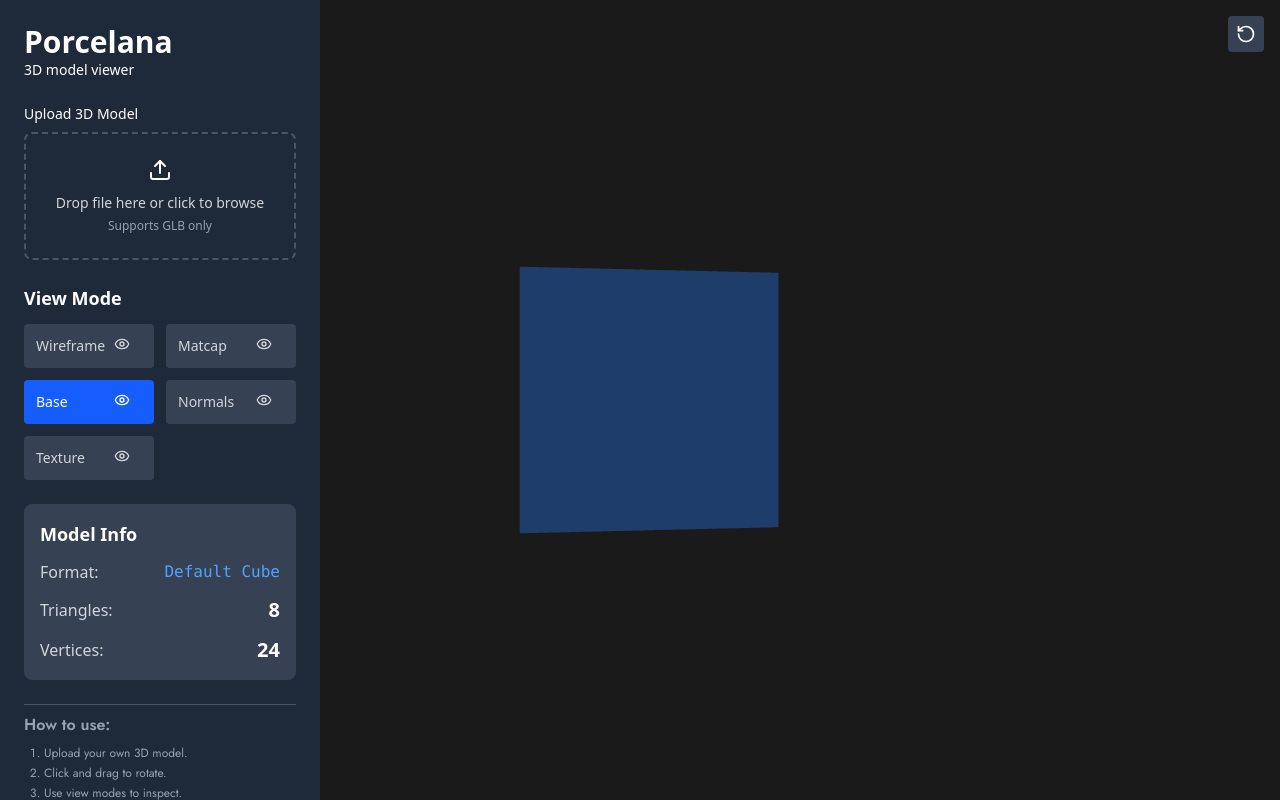
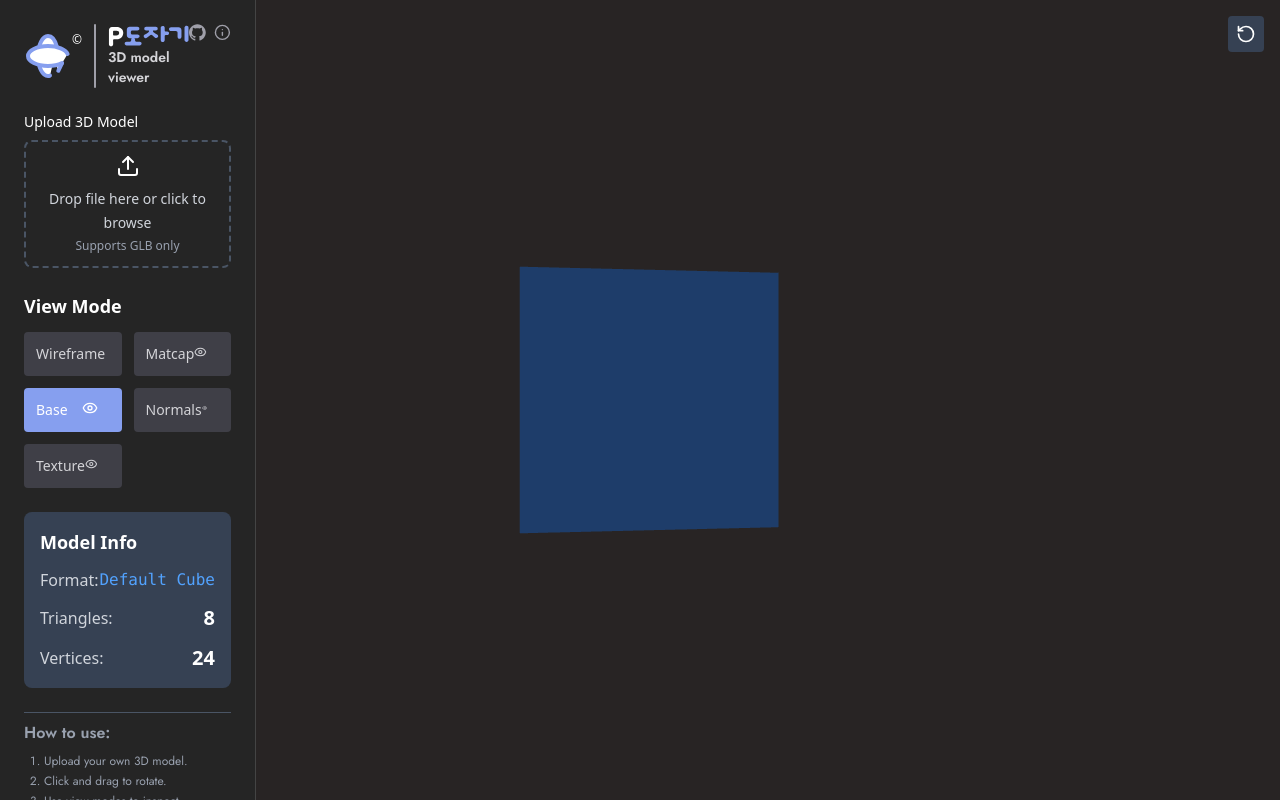
Before and after one commit to Chai-NET/Porcelana, a React (Vite) app: page / in a window 1280 px wide. Built offline with nearby package versions, Linux system fonts and the light colour scheme.

Commit message:
0.11 | Visual fixes

```diff
--- a/package.json
+++ b/package.json
@@ -14,6 +14,7 @@
     "lucide-react": "^0.511.0",
     "react": "^19.1.0",
     "react-dom": "^19.1.0",
+    "react-icons": "^5.5.0",
     "tailwindcss": "^4.1.7",
     "three": "^0.176.0"
   },
--- /dev/null
+++ b/src/components/3d-viewer/SidePanel/TitlePanel.jsx
@@ -0,0 +1,33 @@
+import LogoTitle from "../../../assets/logoTitle.svg";
+import { SiGithub } from "react-icons/si";
+import { LuRotate3D, LuInfo } from "react-icons/lu";
+
+export default function Title() {
+  return (
+    <>
+      <div className="mb-6 flex items-start justify-between">
+        <div className="flex w-full items-center gap-3">
+          <div className="flex">
+            <LuRotate3D className="stroke-accent size-12 fill-white" />
+            <p className="text-xs">&#169;</p>
+          </div>
+          <div className="h-16 w-[3px] rounded-full bg-zinc-400" />
+          <div>
+            <img
+              src={LogoTitle}
+              className="w-32"
+              alt="Porcelana (Korean: P-Ceramic)"
+            />
+            <h3 className="font-jost text-sm font-semibold text-zinc-300">
+              3D model viewer
+            </h3>
+          </div>
+        </div>
+        <div className="flex w-13 gap-2 text-zinc-400">
+          <SiGithub className="size-full" />
+          <LuInfo className="size-full" />
+        </div>
+      </div>
+    </>
+  );
+}
--- a/src/components/3d-viewer/SidePanel/ViewModeControls.jsx
+++ b/src/components/3d-viewer/SidePanel/ViewModeControls.jsx
@@ -19,8 +19,8 @@ const ViewModeControls = ({ viewMode, setViewMode }) => (
           onClick={() => setViewMode(key)}
           className={`flex w-full justify-between rounded p-3 text-left text-sm text-nowrap transition-colors ${
             viewMode === key
-              ? "bg-blue-600 text-white"
-              : "bg-gray-700 text-gray-300 hover:bg-gray-600"
+              ? "bg-accent text-white"
+              : "bg-zinc-700 text-zinc-300 hover:bg-gray-600"
           }`}
         >
           {label}
--- a/src/components/3d-viewer/SidePanel/ViewModes.jsx
+++ /dev/null
@@ -1,31 +0,0 @@
-import { Eye } from "lucide-react";
-
-const ViewModes = ({ viewMode, setViewMode }) => (
-  <div className="absolute top-3 left-1/2 z-30 flex -translate-x-1/2 items-center justify-center">
-    <div className="flex justify-between gap-3">
-      {[
-        { key: "wireframe", label: "Wireframe" },
-        { key: "matcap", label: "Matcap" },
-        { key: "basecolor", label: "Base" },
-        // Vertex Normals:
-        { key: "normals", label: "Normals" },
-        { key: "texture", label: "Texture" },
-      ].map(({ key, label }) => (
-        <button
-          key={key}
-          onClick={() => setViewMode(key)}
-          className={`flex w-full justify-between rounded p-3 text-left text-sm text-nowrap transition-colors ${
-            viewMode === key
-              ? "bg-blue-600 text-white"
-              : "bg-gray-700 text-gray-300 hover:bg-gray-600"
-          }`}
-        >
-          {label}
-          <Eye size={16} className="mr-3 inline" />
-        </button>
-      ))}
-    </div>
-  </div>
-);
-
-export default ViewModes;
--- a/src/components/3d-viewer/SidePanel/sidePanel.jsx
+++ b/src/components/3d-viewer/SidePanel/sidePanel.jsx
@@ -1,12 +1,12 @@
 import FileUpload from "./FileUpload";
 import ViewModeControls from "./ViewModeControls";
 import ModelInfo from "./ModelInfo";
+import TitlePanel from "./TitlePanel";
 import Instructions from "./Instructions";
 
 const SidePanel = ({ viewMode, setViewMode, stats, onFileUpload }) => (
-  <div className="fixed flex h-dvh w-80 flex-col bg-gray-800 p-6">
-    <h2 className="text-3xl font-bold">Porcelana</h2>
-    <h3 className="mb-6 text-sm font-light">3D model viewer</h3>
+  <div className="bg-midBlack border-corner fixed flex h-dvh w-1/5 flex-col border-r p-6">
+    <TitlePanel />
     <FileUpload onFileUpload={onFileUpload} />
     <ViewModeControls viewMode={viewMode} setViewMode={setViewMode} />
     <ModelInfo stats={stats} />
--- a/src/hooks/useThreeScene.js
+++ b/src/hooks/useThreeScene.js
@@ -15,7 +15,7 @@ export const useThreeScene = () => {
     if (!mountRef.current) return;
 
     const scene = new THREE.Scene();
-    scene.background = new THREE.Color(0x1a1a1a);
+    scene.background = new THREE.Color(0x282424);
 
     const camera = new THREE.PerspectiveCamera(75, 1, 0.1, 1000);
     camera.position.z = 5;
--- a/src/index.css
+++ b/src/index.css
@@ -135,6 +135,9 @@
   --font-mozilla: "Mozilla Text", sans-serif;
 
   /* Colors */
+  --color-corner: #444444;
+  --color-bg: #282424;
+  --color-accent: #869fef;
   --color-midBlack: #252525;
   --color-darkBlack: #0a0a0a;
 }
--- a/src/pages/main_page.jsx
+++ b/src/pages/main_page.jsx
@@ -4,7 +4,6 @@ import { useThreeScene } from "../hooks/useThreeScene.js";
 import { createMaterial } from "../components/3d-viewer/utils/materials.js";
 import Controls from "../components/3d-viewer/Controls.jsx";
 import SidePanel from "../components/3d-viewer/SidePanel/sidePanel.jsx";
-import ViewModes from "../components/3d-viewer/SidePanel/ViewModes.jsx";
 import Loading from "../components/3d-viewer/Loading.jsx";
 import ErrorMessage from "../components/3d-viewer/ErrorMessage.jsx";
 
@@ -188,8 +187,6 @@ const MainPage = () => {
   return (
     <div className="fixed inset-0 flex overflow-hidden bg-gray-900 text-white">
       <div className="relative flex-1 overflow-hidden">
-        {/* <ViewModes viewMode={viewMode} setViewMode={setViewMode} /> */}
-
         <div
           ref={mountRef}
           className="absolute inset-0 cursor-grab active:cursor-grabbing"
```
Also changed, not shown: src/assets/logoTitle.svg (renamed from src/assets/logo.svg), 1 other file (tests, documents, lock files or other folders).
